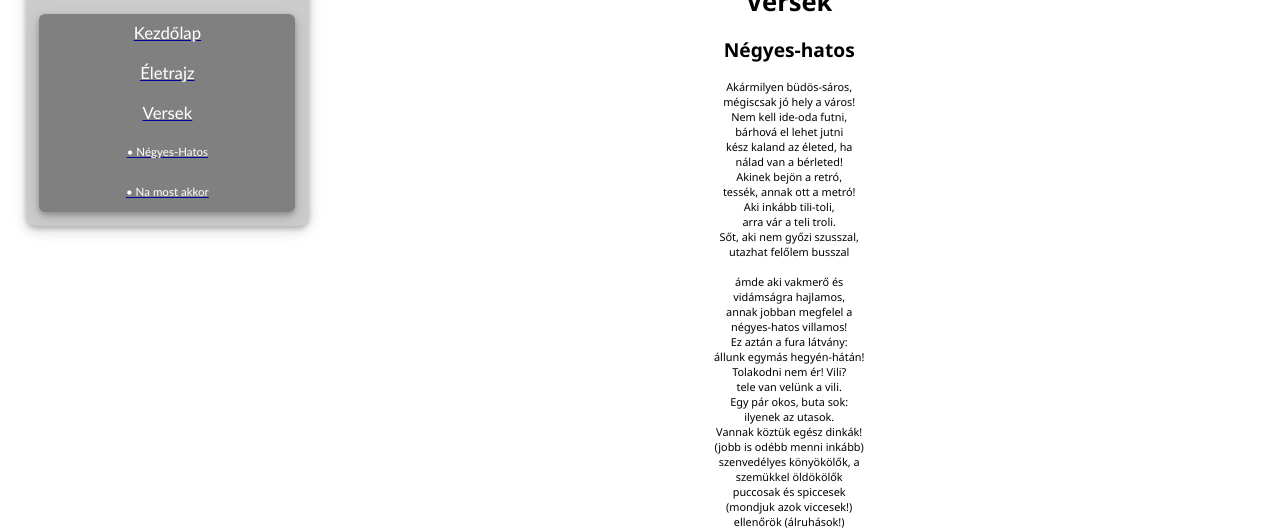
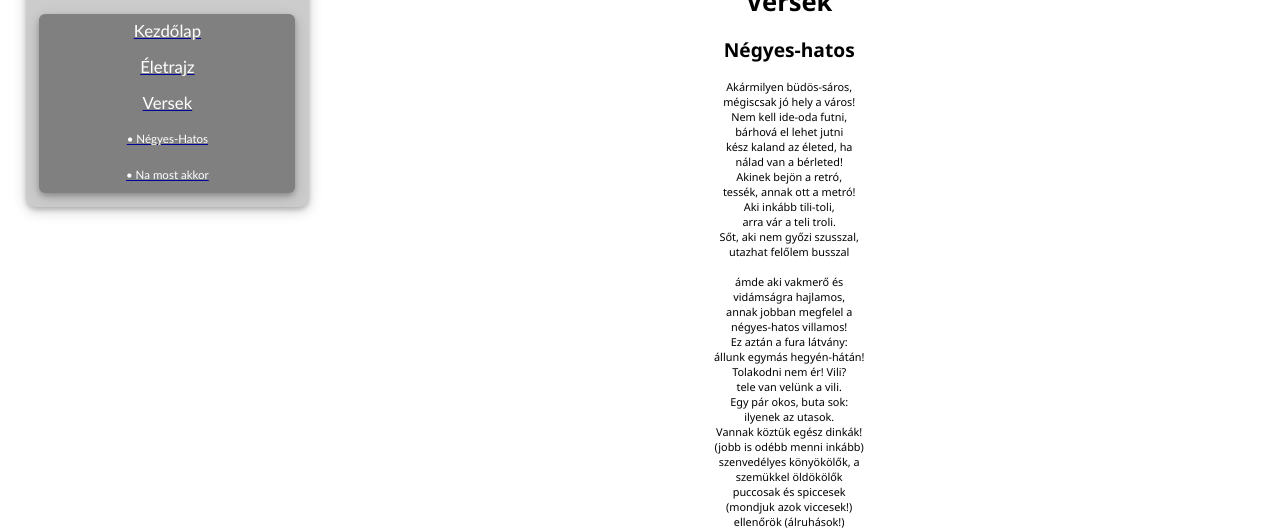
Before and after one commit to bencetuzson/otodik_gyakorlati_feladatunk, a website: page public/erdos_virag.html in a window 1280 px wide. Shown: the part 268-798 px from the top of the page. Drawn offline with Linux system fonts and the light colour scheme.

Commit message:
Fixed nav menu height % -> vw and text overflow bug fixed

```diff
--- a/public/nav.css
+++ b/public/nav.css
@@ -6,7 +6,7 @@
     background-color: gray;
     border-radius: 0.4875vw;
     box-shadow: 0 0.20833333333333334vw 0.4166666666666667vw 0 rgba(0, 0, 0, 0.2), 0 0.3125vw 1.0416666666666665vw 0 rgba(0, 0, 0, 0.19);
-    line-height: 80%;
+    line-height: 0.7vw;
 }
 
 .navItem {
```
